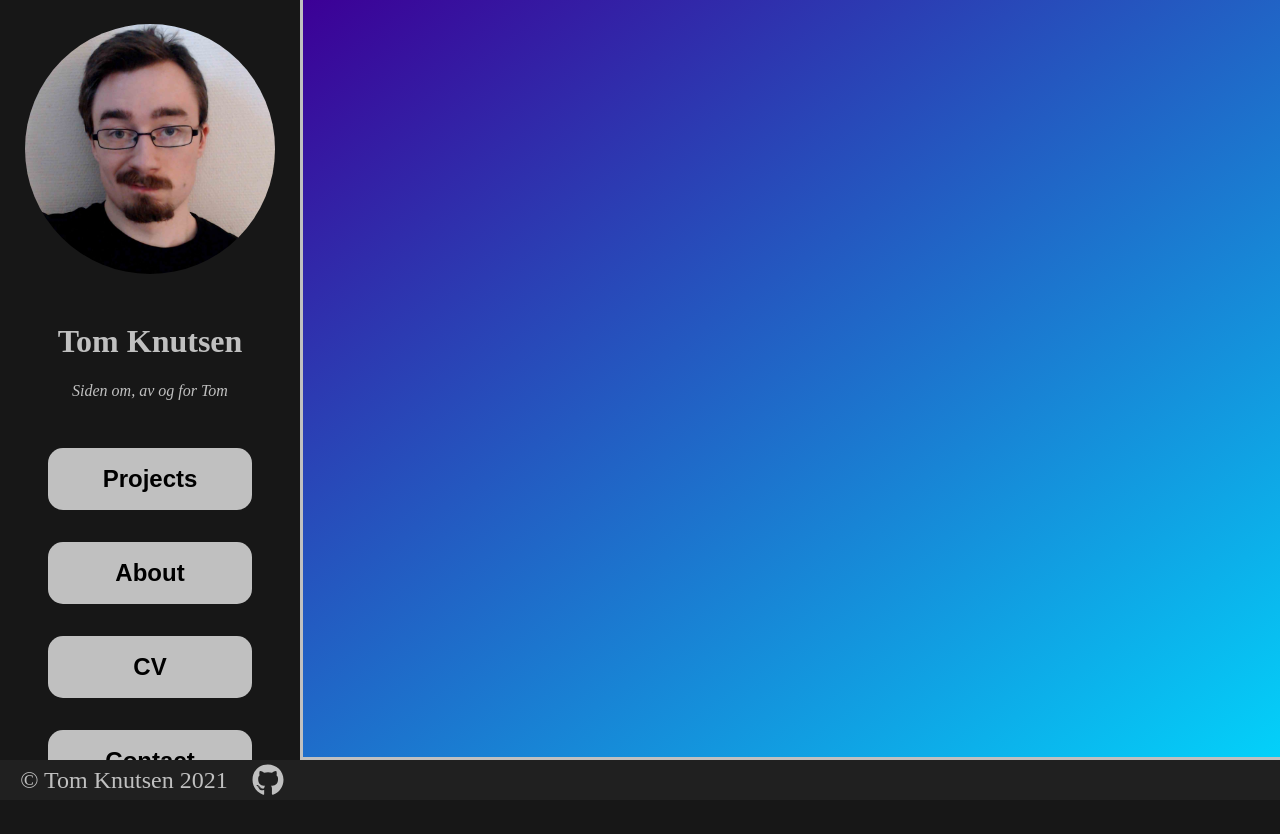
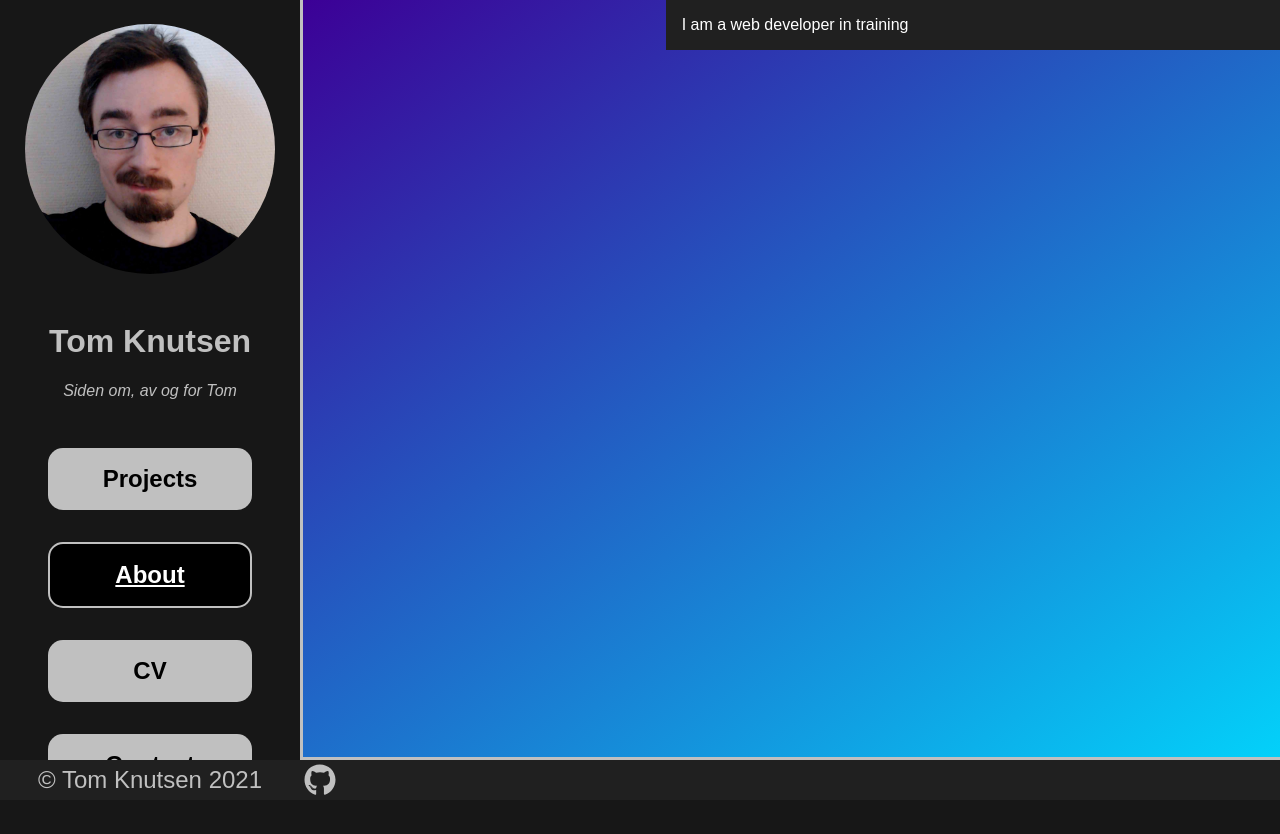
Before and after one commit to Emerald-12/my-portfolio, a React (Create React App) app: page /about in a window 1280 px wide. Both pictures are taken after a click on the button "CV". Shown: the top 834 px of the page. Built offline with nearby package versions, Linux system fonts and the light colour scheme.

Commit message:
Added contacts and about start

```diff
--- a/src/App.js
+++ b/src/App.js
@@ -8,6 +8,7 @@ import NavComp from './Components/NavComp';
 import Projects from './Components/Projects';
 import About from './Components/About'
 import Footer from './Components/Footer'
+import Contact from './Components/Contact'
 
 const ContentContainer = styled.div`
   position: absolute;
@@ -62,6 +63,10 @@ function App() {
                     <About />
                   </Route>
 
+                  <Route path = '/contact'>
+                    <Contact />
+                  </Route>
+
                 </Switch>
               </ContentContainer>
             </ThemeProvider>
--- a/src/Components/About.js
+++ b/src/Components/About.js
@@ -1,6 +1,32 @@
+import styled from 'styled-components'
+
 export default function About() {
+
+    const Container = styled.div`
+        display: grid;
+            grid-template-columns: 1fr 1fr 1fr;
+            grid-template-rows: 1fr 1fr 1fr;
+            gap: 0px;
+            grid-template-areas:
+                ". general general"
+                ". general general"
+                ". . .";
+        margin-right:1rem;
+        width:100%;
+
+    `
+    const General = styled.div`
+        grid-area: general;
+        background-color: #202020;
+        color:white;
+        padding: 1rem;
+    `
+
     return (
-        <>
-        </>
+        <Container>
+            <General>
+                I am a web developer in training
+            </General>
+        </Container>
     )
 }
--- /dev/null
+++ b/src/Components/Contact.js
@@ -0,0 +1,37 @@
+import styled from 'styled-components'
+
+export default function Contact() {
+
+    const Container = styled.div`
+        display: grid;
+            grid-template-columns: 1fr 1fr 1fr;
+            grid-template-rows: 1fr 1fr 1fr 1fr;
+            gap: 0px;
+            grid-template-areas:
+                ". . ."
+                ". general general"
+                ". general general"
+                ". . .";
+        margin-right: 5rem;
+        height: 100%;
+    `
+    const General = styled.div`
+        grid-area: general;
+        background-color: #202020;
+        color:white;
+        padding: 1rem;
+        border-radius: 15px;
+    `
+    const ContactLink = styled.a`
+        color: silver;
+    `
+
+    return (
+        <Container>
+            <General>
+                <h2>Email:</h2> <ContactLink href="mailto:tom.kodehode@gmail.com">tom.kodehode@gmail.com</ContactLink>
+                <h2>LinkedIn:</h2> <ContactLink href="https://www.linkedin.com/in/tom-knutsen-a2a2b021b/" target="_blank" rel="noreferrer">https://www.linkedin.com/in/tom-knutsen-a2a2b021b/</ContactLink>
+            </General>
+        </Container>
+    )
+}
--- a/src/Components/Footer.js
+++ b/src/Components/Footer.js
@@ -13,7 +13,7 @@ const FooterCont = styled.div`
     padding:0;
     margin:0;
     display: grid;
-        grid-template-columns: 0.5fr  2.5rem 2fr;
+        grid-template-columns: 300px  2.5rem 2fr;
         grid-template-rows: 1fr;
         gap: 0px 0px;
         grid-auto-flow: row;
--- a/src/Components/NavComp.js
+++ b/src/Components/NavComp.js
@@ -55,7 +55,9 @@ function Nav() {
             </ListItem>
 
             <ListItem>
-              <MainButton text = 'About'/>
+              <Link to='/about'>
+                <MainButton text = 'About'/>
+              </Link>
             </ListItem>
 
             <ListItem>
@@ -63,7 +65,9 @@ function Nav() {
             </ListItem>
 
             <ListItem>
-              <MainButton text = 'Contact'/>
+              <Link to='/contact'>
+                <MainButton text = 'Contact'/>
+              </Link>
             </ListItem>
 
           </ul>
--- a/src/Components/Picture.js
+++ b/src/Components/Picture.js
@@ -1,6 +1,6 @@
 import image from '../Media/Me.jpg'
 import {useSidebar, useSidebarUpdate} from '../SidebarContext'
-import {NavLink, useLocation, useHistory} from 'react-router-dom'
+import { useLocation, useHistory} from 'react-router-dom'
 import styled, {ThemeProvider} from 'styled-components'
 import React, { useEffect, useCallback} from 'react'
 
@@ -13,12 +13,6 @@ const Img = styled.img`
     align-items: center;
     z-index:-1;
 `
-const Link = styled(NavLink)`
-  text-decoration:none;
-   & a{
-       display:none;
-   }
-  `
 
 const Container = styled.div`
     position: relative;
--- a/src/Components/Projects.js
+++ b/src/Components/Projects.js
@@ -48,7 +48,6 @@ border-radius:15px;
 padding:8px;
 color:white;
 font-weight:bold;
-font-family:Arial;
 margin:0;
 white-space:pre-wrap;
 
--- a/src/GlobalStyles.js
+++ b/src/GlobalStyles.js
@@ -4,6 +4,11 @@ import {createGlobalStyle} from 'styled-components'
 export default createGlobalStyle`
     root{
         box-sizing: border-box;
+
+    }
+
+    html {
+        font-family: arial;
     }
 
     body{
```
